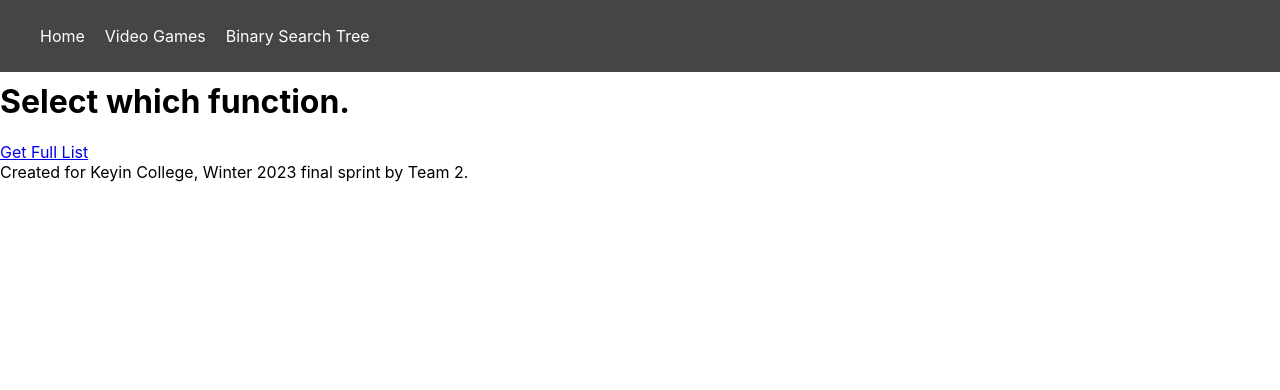
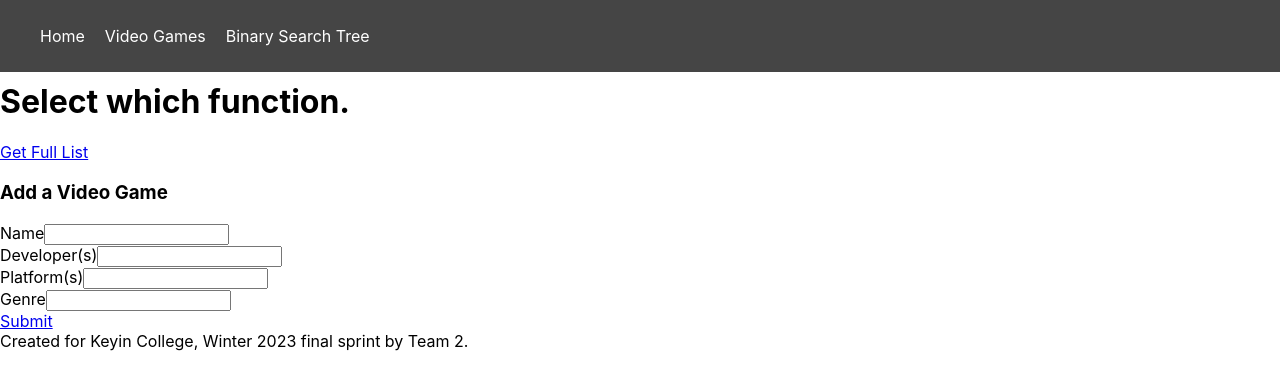
Before and after one commit to Semester-4-Group-2/team-2-sprint-2-frontend, a React (Create React App) app in the folder team2-react/: page /videogames in a window 1280 px wide. Shown: the top 390 px of the page. Built offline with nearby package versions, Linux system fonts and the light colour scheme.

Commit message:
AddVideoGame
Added functionality to add video game. Does not re-route yet.

```diff
--- a/team2-react/src/App.jsx
+++ b/team2-react/src/App.jsx
@@ -10,6 +10,8 @@ import Footer from "./Components/Footer";
 import Home from "./Components/Home";
 import VideoGames from "./Components/VideoGames";
 import Navbar from "./Components/Navbar";
+import AddVideoGame from "./Components/AddVideoGame files/AddVideoGame";
+import GameAdded from "./Components/AddVideoGame files/GameAdded";
 
 function App() {
   return (
@@ -37,6 +39,8 @@ function App() {
           path="/videogames/getByPlatform?platform={platform}"
           element={<FindByPlatform />}
         />
+        <Route path="/videogames/add" element={<AddVideoGame />} />
+        <Route path="/videogames/added" element={<GameAdded />} />
       </Routes>
       <Footer />
     </Router>
--- /dev/null
+++ b/team2-react/src/Components/AddVideoGame files/AddVideoGame.jsx
@@ -0,0 +1,54 @@
+import React from "react";
+import { Link } from "react-router-dom";
+
+export default function AddVideoGame() {
+  const [name, setName] = React.useState("");
+  const [developers, setDevelopers] = React.useState("");
+  const [platforms, setPlatforms] = React.useState("");
+  const [genre, setGenre] = React.useState("");
+
+  const handleClick = (e) => {
+    e.preventDefault();
+    const videoGame = { name, developers, platforms, genre };
+    fetch("http://localhost:8080/videogames/add", {
+      method: "POST",
+      headers: { "Content-Type": "application/json" },
+      body: JSON.stringify(videoGame),
+    });
+  };
+
+  return (
+    <div>
+      <h3>Add a Video Game</h3>
+      <label>
+        Name
+        <input value={name} onChange={(e) => setName(e.target.value)} />
+      </label>
+      <br />
+      <label>
+        Developer(s)
+        <input
+          value={developers}
+          onChange={(e) => setDevelopers(e.target.value)}
+        />
+      </label>
+      <br />
+      <label>
+        Platform(s)
+        <input
+          value={platforms}
+          onChange={(e) => setPlatforms(e.target.value)}
+        />
+      </label>
+      <br />
+      <label>
+        Genre
+        <input value={genre} onChange={(e) => setGenre(e.target.value)} />
+      </label>
+      <br />
+      <Link to="/videogames/added" onClick={handleClick}>
+        Submit
+      </Link>
+    </div>
+  );
+}
--- /dev/null
+++ b/team2-react/src/Components/AddVideoGame files/GameAdded.jsx
@@ -0,0 +1,9 @@
+import React from "react";
+
+export default function GameAdded() {
+  return (
+    <div>
+      <h2>Game Added!</h2>
+    </div>
+  );
+}
--- a/team2-react/src/Components/VideoGames.jsx
+++ b/team2-react/src/Components/VideoGames.jsx
@@ -1,5 +1,6 @@
 import React from "react";
 import { BrowserRouter as Router, Routes, Route, Link } from "react-router-dom";
+import AddVideoGame from "./AddVideoGame files/AddVideoGame";
 
 export default function VideoGames() {
   return (
@@ -10,6 +11,7 @@ export default function VideoGames() {
           Get Full List
         </Link>
       </nav>
+      <AddVideoGame />
     </main>
   );
 }
```
